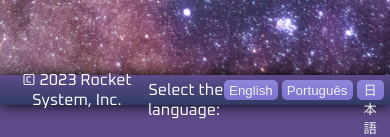
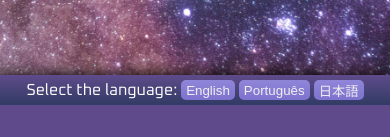
Before and after one commit to diegosilva-plank/Challenge-Frontend, a React (Vite) app: page /crews in a window 390 px wide. Shown: the part 739-876 px from the top of the page. After the commit the page ends 844 px from the top, so only its background shows below. Built offline with nearby package versions, Linux system fonts and the light colour scheme; no server answers.

Commit message:
Footer fix

```diff
--- a/src/components/Footer.tsx
+++ b/src/components/Footer.tsx
@@ -14,7 +14,7 @@ export const Footer = () => {
     <footer id="footer">
       <div id="footer-div">
         <div id="footer-elements-div">
-          <div>© 2023 Rocket System, Inc.</div>
+          <div id="system-name">© 2023 Rocket System, Inc.</div>
           <div id="language-options">
             <div>{t('languageSelection')}:&nbsp;</div>
             <button className='language-btn' style={{marginLeft: 0}} onClick={changeLanguage} value='en'>English</button>
--- a/src/css/footer.css
+++ b/src/css/footer.css
@@ -44,3 +44,14 @@
     background: rgba(0, 0, 0, 0.3);
     cursor: pointer;
 }
+
+@media (max-width:670px) {
+    #system-name {
+        display: none;
+    }
+
+    #footer-elements-div {
+        justify-content: center;
+    }
+
+}
```
